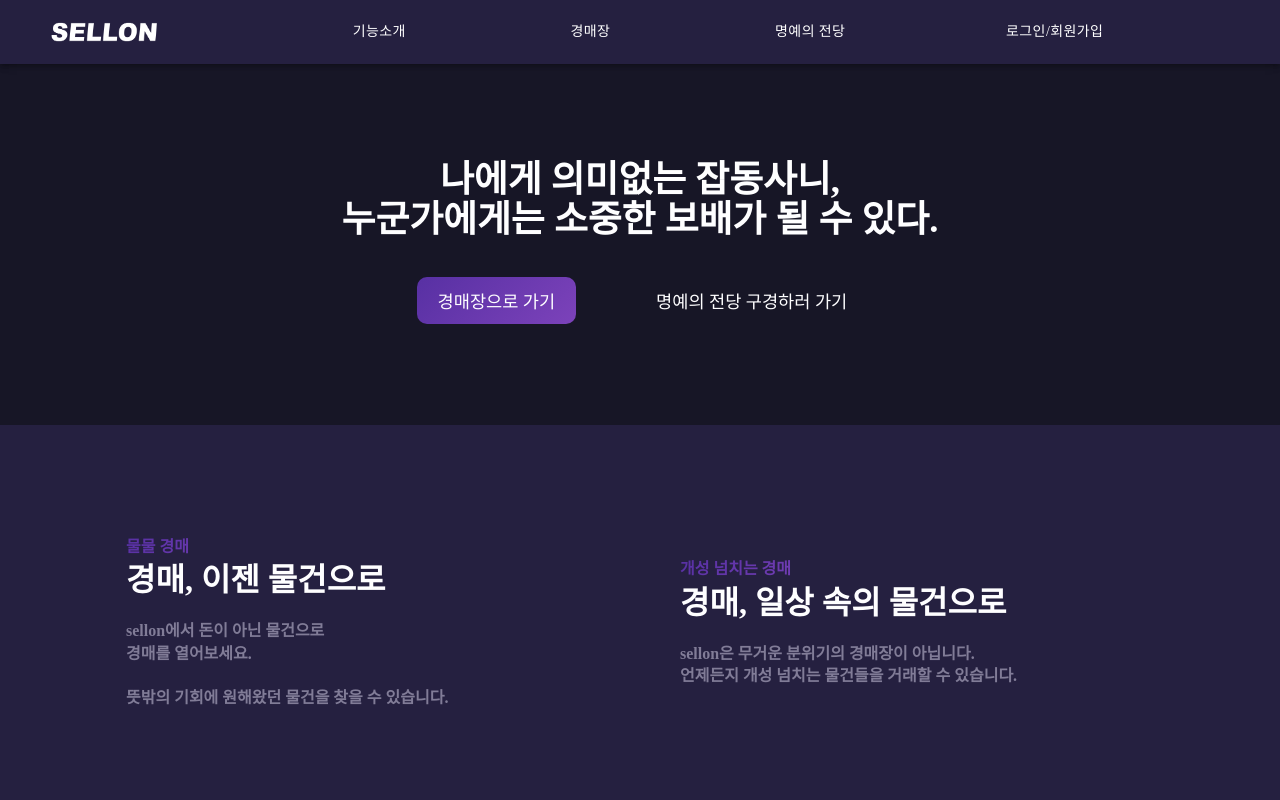
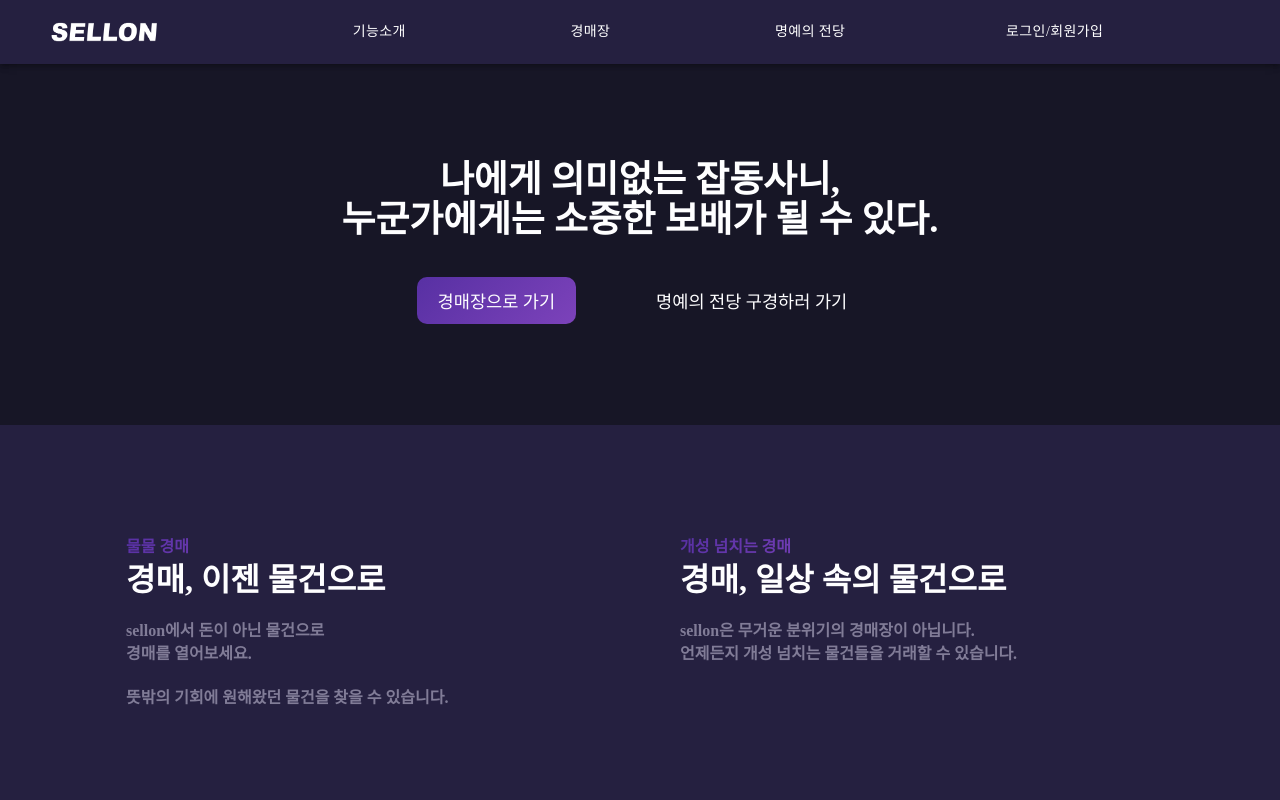
Before and after one commit to bunderLikeLion/sellon_frontend, a React (Create React App) app: page / in a window 1280 px wide. Shown: the top 800 px of the page. Built offline with nearby package versions, Linux system fonts and the light colour scheme; no server answers.

Commit message:
chore: 임시 CSS 추가

```diff
--- a/src/pages/About/About.js
+++ b/src/pages/About/About.js
@@ -146,8 +146,9 @@ const ServiceItem = styled.div`
 
 const ServiceTextContainer = styled.div`
   display: flex;
+  // 나중에 수정하기
   flex-direction: column;
-  justify-content: center;
+  justify-content: flex-start;
   gap: 0.5rem;
   flex-grow: 1;
   flex-shrink: 1;
```
